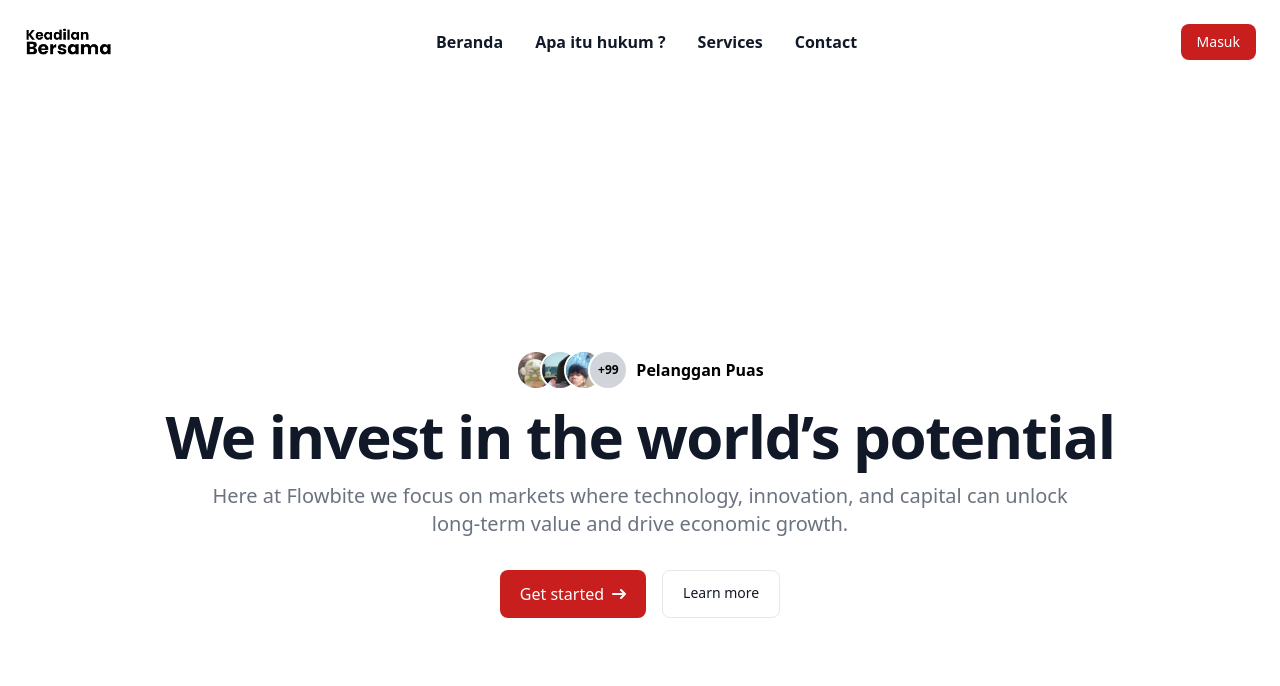
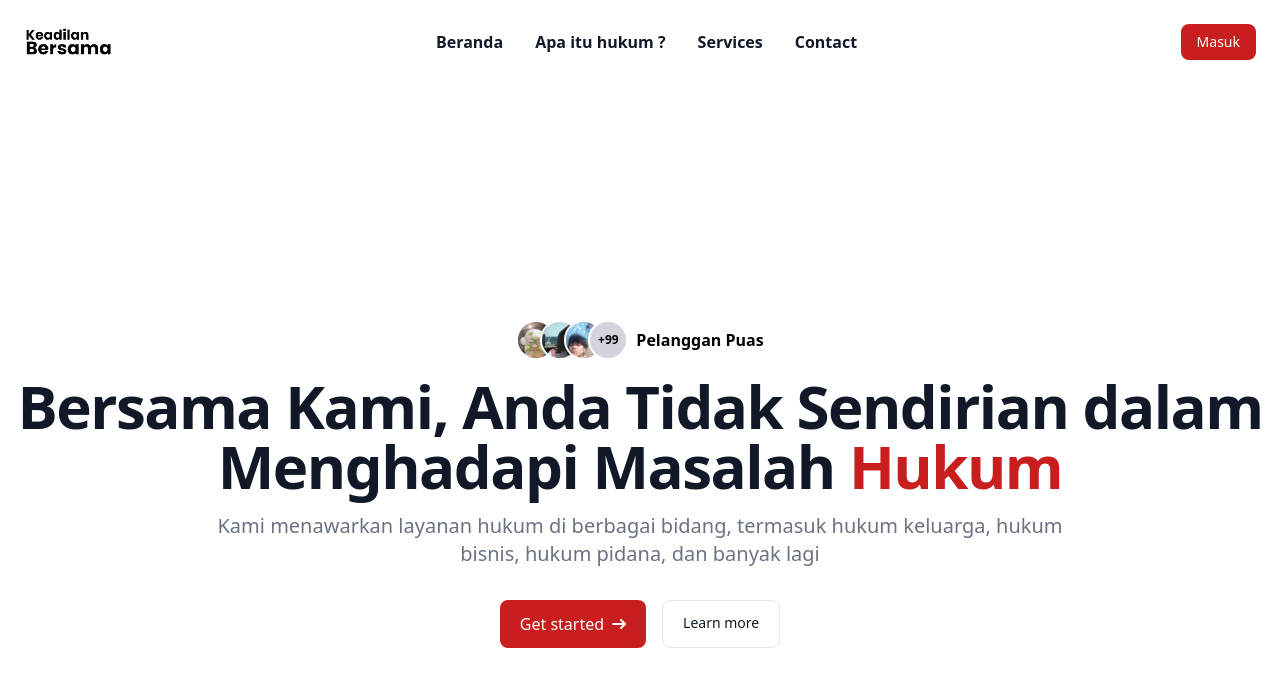
Before and after one commit to ckckckcz/Hackthon-JTI, a React (Vite) app in the folder Client/: page / in a window 1280 px wide. Shown: the top 686 px of the page. Built offline with nearby package versions, Linux system fonts and the light colour scheme.

Commit message:
update: content header

```diff
--- a/Client/src/components/Home/Header.tsx
+++ b/Client/src/components/Home/Header.tsx
@@ -17,10 +17,10 @@ export default function Header() {
           </div>
         </div>
 
-        <h1 className="mb-4 text-4xl font-extrabold tracking-tight leading-none text-gray-900 md:text-5xl lg:text-6xl dark:text-white">We invest in the world’s potential</h1>
-        <p className="mb-8 text-lg font-normal text-gray-500 lg:text-xl sm:px-16 lg:px-48 dark:text-gray-400">
-          Here at Flowbite we focus on markets where technology, innovation, and capital can unlock long-term value and drive economic growth.
-        </p>
+        <h1 className="mb-4 text-4xl font-extrabold tracking-tight leading-none text-gray-900 md:text-5xl lg:text-6xl dark:text-white">
+          Bersama Kami, Anda Tidak Sendirian dalam Menghadapi Masalah <span className="text-red-700">Hukum</span>
+        </h1>
+        <p className="mb-8 text-lg font-normal text-gray-500 lg:text-xl sm:px-16 lg:px-48 dark:text-gray-400">Kami menawarkan layanan hukum di berbagai bidang, termasuk hukum keluarga, hukum bisnis, hukum pidana, dan banyak lagi</p>
         <div className="flex flex-col space-y-4 sm:flex-row sm:justify-center sm:space-y-0">
           <a href="#" className="inline-flex justify-center items-center py-3 px-5 text-base font-medium text-center text-white rounded-lg bg-red-700 hover:bg-red-800 focus:ring-4 focus:ring-red-300 dark:focus:ring-red-900">
             Get started
```
